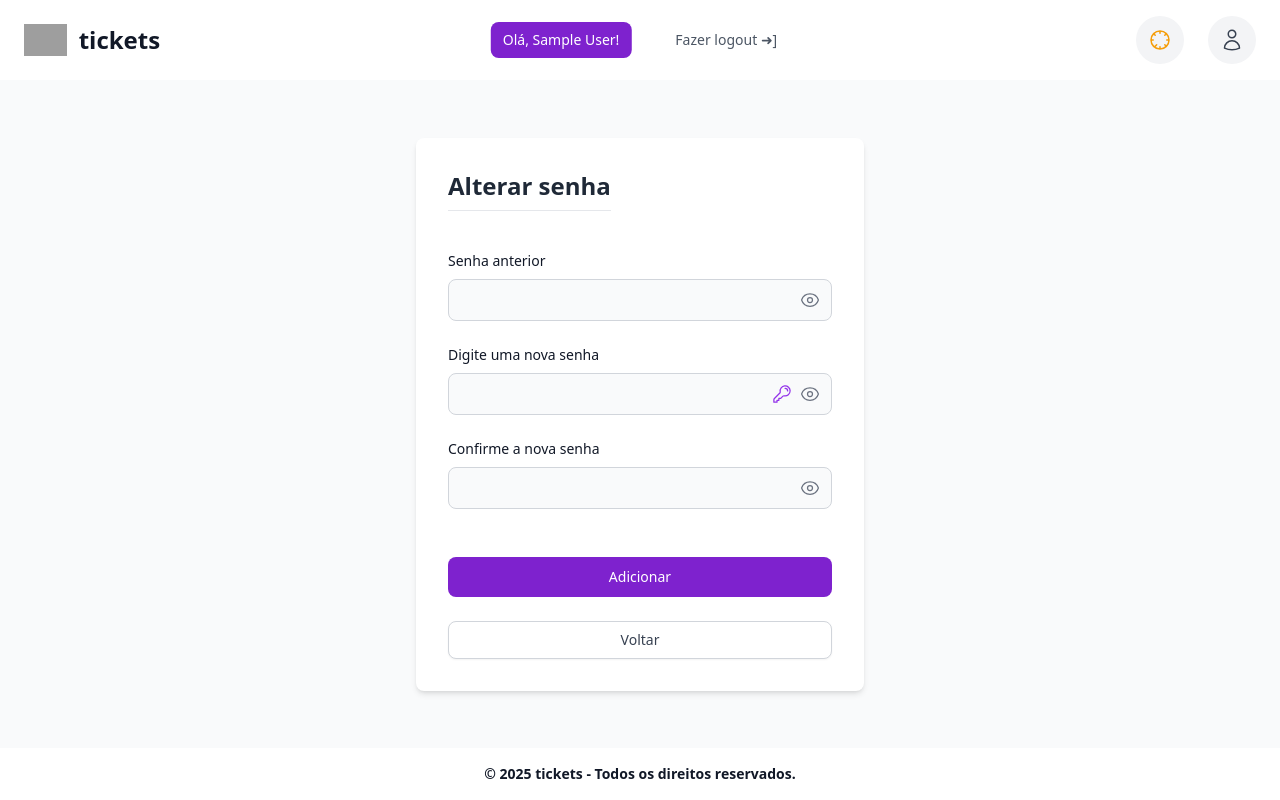
After one commit to lucsdsm/tickets, a Flask app: page /profile/change_password in a window 1280 px wide. The commit adds this page. Run offline with Flask 3, Linux system fonts and the light colour scheme; the visitor is signed in with stand-in values (Sample User, id 1); grey boxes are pictures that could not be loaded.

Commit message:
rota para alteração de senha com validação

```diff
--- a/app/routes/profile/profile.py
+++ b/app/routes/profile/profile.py
@@ -10,3 +10,36 @@ profile = Blueprint('profile', __name__)
 @login_required
 def view():
     return render_template('profile/main.html')
+
+@profile.route('/change_password', methods=['GET', 'POST'])
+@login_required
+def change_password():
+    if request.method == 'POST':
+        old_password = request.form['old_password']
+        password = request.form['password']
+        confirm_password = request.form['confirm_password']
+
+        has_error = False
+
+        if not all([old_password, password, confirm_password]):
+            flash('Todos os campos são obrigatórios.', 'danger')
+            has_error = True
+
+        if not has_error and not current_user.check_password(old_password):
+            flash('A sua senha atual está incorreta.', 'danger')
+            has_error = True
+
+        if not has_error and password != confirm_password:
+            flash('A nova senha e a confirmação não coincidem.', 'danger')
+            has_error = True
+
+        if has_error:
+            return render_template('profile/change-password.html')
+
+        current_user.set_password(password)
+        db.session.commit()
+
+        flash('A sua senha foi alterada com sucesso!', 'success')
+        return redirect(url_for('profile.view'))
+
+    return render_template('profile/change-password.html')
--- a/app/routes/users/users.py
+++ b/app/routes/users/users.py
@@ -20,7 +20,7 @@ def view():
 @users.route('/add_user', methods=['GET', 'POST'])
 @login_required
 @admin_required
-def add_user() -> 'Response':
+def add_user():
     # verifica se o método da requisição é POST
     if request.method == 'POST':
         # obtém os dados do formulário de registro
--- a/app/static/css/output.css
+++ b/app/static/css/output.css
@@ -693,6 +693,10 @@ video {
   display: block;
 }
 
+.inline {
+  display: inline;
+}
+
 .flex {
   display: flex;
 }
@@ -1166,6 +1170,10 @@ video {
 
 .pb-2 {
   padding-bottom: 0.5rem;
+}
+
+.pr-12 {
+  padding-right: 3rem;
 }
 
 .pr-20 {
--- a/app/templates/layout.html
+++ b/app/templates/layout.html
@@ -19,6 +19,13 @@
 
     <!-- alpine.js for interactivity -->
     <script defer src="https://cdn.jsdelivr.net/npm/alpinejs@3.x.x/dist/cdn.min.js"></script>
+
+    <style>
+        input[type="password"]::-ms-reveal,
+        input[type="password"]::-webkit-password-reveal-button {
+            display: none;
+        }
+    </style>
 </head>
 <body class="bg-gray-50 text-gray-800 flex flex-col min-h-screen dark:bg-gray-900 dark:text-gray-200" x-data="{ isLoading: false }">
 
@@ -176,6 +183,7 @@
                 </button>
 
                 <!-- botão de perfil -->
+                {% if current_user.is_authenticated %}
                     <a href="{{ url_for('profile.view') }}" title="Ver Perfil"
                         class="relative w-12 h-12 flex items-center justify-center overflow-hidden rounded-full text-lg text-gray-700 bg-gray-100 hover:bg-gray-200 dark:bg-gray-700 dark:text-gray-200 dark:hover:bg-gray-600 transition-colors focus:outline-none">
 
@@ -187,7 +195,7 @@
                                 d="M15.75 6a3.75 3.75 0 11-7.5 0 3.75 3.75 0 017.5 0zM4.501 20.118a7.5 7.5 0 0114.998 0A17.933 17.933 0 0112 21.75c-2.676 0-5.216-.584-7.499-1.632z" />
                         </svg>
                     </a>
-
+                {% endif %}
 
             </div>
 
@@ -246,7 +254,8 @@
                             })" :class="{ 'dark': darkMode }"> <br>
 
                                 <!-- botão de perfil -->
-                                <a href="#" title="Ver Perfil"
+                                {% if current_user.is_authenticated %}
+                                    <a href="{{ url_for('profile.view') }}" title="Ver Perfil"
                                         class="relative w-12 h-12 flex items-center justify-center overflow-hidden rounded-full text-lg text-gray-700 bg-gray-100 hover:bg-gray-200 dark:bg-gray-700 dark:text-gray-200 dark:hover:bg-gray-600 transition-colors focus:outline-none">
 
                                         <span class="sr-only"> Ver Perfil </span>
@@ -256,7 +265,8 @@
                                             <path stroke-linecap="round" stroke-linejoin="round"
                                                 d="M15.75 6a3.75 3.75 0 11-7.5 0 3.75 3.75 0 017.5 0zM4.501 20.118a7.5 7.5 0 0114.998 0A17.933 17.933 0 0112 21.75c-2.676 0-5.216-.584-7.499-1.632z" />
                                         </svg>
-                                </a> <br>
+                                    </a>
+                                {% endif %} <br>
 
                                 <!-- toggle de tema -->
                                 <button @click="isLoading = true; darkMode = !darkMode; setTimeout(() => { isLoading = false }, 500)" type="button"
--- a/app/templates/panel/users/add-user.html
+++ b/app/templates/panel/users/add-user.html
@@ -75,9 +75,9 @@
                     </div>
                 </div>
             </div>
-
         </fieldset>
 
+        <br>
         <div class="mt-6">
             <button type="submit" class="w-full flex justify-center items-center text-white bg-purple-700 hover:bg-purple-800 focus:ring-4 focus:outline-none focus:ring-purple-300 font-medium rounded-lg text-sm px-5 py-2.5 text-center dark:bg-purple-600 dark:hover:bg-purple-700 dark:focus:ring-purple-800 disabled:opacity-50 disabled:cursor-not-allowed"> Adicionar </button> <br>
             <a href="{{ url_for('panel.view') }}" class="w-full flex justify-center items-center px-4 py-2 border border-gray-300 dark:border-gray-600 rounded-lg shadow-sm text-sm font-medium
--- /dev/null
+++ b/app/templates/profile/change-password.html
@@ -0,0 +1,134 @@
+{% extends "layout.html" %}
+
+{% block content %}
+    <div class="max-w-md mx-auto bg-white dark:bg-gray-800 p-8 rounded-lg shadow-md">
+        <form method="POST" action="#" @submit="isLoading = true">
+            <fieldset class="space-y-6">
+                <legend class="text-2xl font-bold border-b pb-2 mb-4 dark:text-white"> Alterar senha </legend>
+
+                <!-- senha anterior -->
+                <div x-data="{ isPasswordVisible: false }">
+
+                    <label for="old_password" class="block mb-2 text-sm font-medium text-gray-900 dark:text-white"> Senha anterior </label>
+
+                    <div class="relative">
+                        <input :type="isPasswordVisible ? 'text' : 'password'" name="old_password" id="old_password"
+                            class="bg-gray-50 border border-gray-300 text-gray-900 text-sm rounded-lg focus:ring-purple-500 focus:border-purple-500 block w-full p-2.5 pr-12 dark:bg-gray-700 dark:border-gray-600 dark:placeholder-gray-400 dark:text-white"
+                            required>
+
+                        <div class="absolute inset-y-0 right-0 pr-3 flex items-center text-sm leading-5">
+                            <button @click="isPasswordVisible = !isPasswordVisible" type="button" title="Mostrar/Ocultar senha"
+                                class="text-gray-500 hover:text-gray-700 dark:text-gray-400 dark:hover:text-gray-200">
+                                <svg x-show="!isPasswordVisible" class="w-5 h-5" xmlns="http://www.w3.org/2000/svg" fill="none"
+                                    viewBox="0 0 24 24" stroke-width="1.5" stroke="currentColor">
+                                    <path stroke-linecap="round" stroke-linejoin="round"
+                                        d="M2.036 12.322a1.012 1.012 0 010-.639C3.423 7.51 7.36 4.5 12 4.5c4.638 0 8.573 3.007 9.963 7.178.07.207.07.431 0 .639C20.577 16.49 16.64 19.5 12 19.5c-4.638 0-8.573-3.007-9.963-7.178z" />
+                                    <path stroke-linecap="round" stroke-linejoin="round" d="M15 12a3 3 0 11-6 0 3 3 0 016 0z" />
+                                </svg>
+                                <svg x-show="isPasswordVisible" class="w-5 h-5" xmlns="http://www.w3.org/2000/svg" fill="none"
+                                    viewBox="0 0 24 24" stroke-width="1.5" stroke="currentColor">
+                                    <path stroke-linecap="round" stroke-linejoin="round"
+                                        d="M3.98 8.223A10.477 10.477 0 001.934 12C3.226 16.338 7.244 19.5 12 19.5c.993 0 1.953-.138 2.863-.395M6.228 6.228A10.45 10.45 0 0112 4.5c4.756 0 8.773 3.162 10.065 7.498a10.523 10.523 0 01-4.293 5.774M6.228 6.228L3 3m3.228 3.228l3.65 3.65m7.894 7.894L21 21m-3.228-3.228l-3.65-3.65m0 0a3 3 0 10-4.243-4.243m4.243 4.243l-4.243-4.243" />
+                                </svg>
+                            </button>
+                        </div>
+                    </div>
+                </div>
+
+                <!-- nova senha -->
+                <div x-data="{
+                                    password: '',
+                                    isPasswordVisible: false,
+                                    generatePassword() {
+                                        const length = 16;
+                                        const charset = 'abcdefghijklmnopqrstuvwxyzABCDEFGHIJKLMNOPQRSTUVWXYZ0123456789!@#$%^&*()_+~`|}{[]:;?><,./-=';
+                                        let newPassword = '';
+                                        for (let i = 0, n = charset.length; i < length; ++i) {
+                                            newPassword += charset.charAt(Math.floor(Math.random() * n));
+                                        }
+                                        this.password = newPassword;
+                                        this.isPasswordVisible = true; // Mostra a senha gerada
+                                    }
+                                }">
+
+                    <label for="password" class="block mb-2 text-sm font-medium text-gray-900 dark:text-white"> Digite uma nova senha </label>
+
+                    <div class="relative">
+                        <input :type="isPasswordVisible ? 'text' : 'password'" name="password" id="password" x-model="password"
+                            class="bg-gray-50 border border-gray-300 text-gray-900 text-sm rounded-lg focus:ring-purple-500 focus:border-purple-500 block w-full p-2.5 pr-20 dark:bg-gray-700 dark:border-gray-600 dark:placeholder-gray-400 dark:text-white"
+                            required>
+
+                        <div class="absolute inset-y-0 right-0 pr-3 flex items-center space-x-2 text-sm leading-5">
+                            <!-- botão para gerar senha -->
+                            <button @click="generatePassword" type="button" title="Gerar senha aleatória"
+                                class="text-purple-600 hover:text-purple-800 dark:text-purple-400 dark:hover:text-purple-300">
+                                <svg class="w-5 h-5" xmlns="http://www.w3.org/2000/svg" fill="none" viewBox="0 0 24 24"
+                                    stroke-width="1.5" stroke="currentColor">
+                                    <path stroke-linecap="round" stroke-linejoin="round"
+                                        d="M15.75 5.25a3 3 0 013 3m3 0a6 6 0 01-7.029 5.912c-.563-.097-1.159.026-1.563.43L10.5 17.25H8.25v2.25H6v2.25H2.25v-2.818c0-.597.237-1.17.659-1.591l6.499-6.499c.404-.404.527-1 .43-1.563A6 6 0 1121.75 8.25z" />
+                                </svg>
+                            </button>
+                            <!-- botão mostrar/ocultar senha -->
+                            <button @click="isPasswordVisible = !isPasswordVisible" type="button" title="Mostrar/Ocultar senha"
+                                class="text-gray-500 hover:text-gray-700 dark:text-gray-400 dark:hover:text-gray-200">
+                                <svg x-show="!isPasswordVisible" class="w-5 h-5" xmlns="http://www.w3.org/2000/svg" fill="none"
+                                    viewBox="0 0 24 24" stroke-width="1.5" stroke="currentColor">
+                                    <path stroke-linecap="round" stroke-linejoin="round"
+                                        d="M2.036 12.322a1.012 1.012 0 010-.639C3.423 7.51 7.36 4.5 12 4.5c4.638 0 8.573 3.007 9.963 7.178.07.207.07.431 0 .639C20.577 16.49 16.64 19.5 12 19.5c-4.638 0-8.573-3.007-9.963-7.178z" />
+                                    <path stroke-linecap="round" stroke-linejoin="round" d="M15 12a3 3 0 11-6 0 3 3 0 016 0z" />
+                                </svg>
+                                <svg x-show="isPasswordVisible" class="w-5 h-5" xmlns="http://www.w3.org/2000/svg" fill="none"
+                                    viewBox="0 0 24 24" stroke-width="1.5" stroke="currentColor">
+                                    <path stroke-linecap="round" stroke-linejoin="round"
+                                        d="M3.98 8.223A10.477 10.477 0 001.934 12C3.226 16.338 7.244 19.5 12 19.5c.993 0 1.953-.138 2.863-.395M6.228 6.228A10.45 10.45 0 0112 4.5c4.756 0 8.773 3.162 10.065 7.498a10.523 10.523 0 01-4.293 5.774M6.228 6.228L3 3m3.228 3.228l3.65 3.65m7.894 7.894L21 21m-3.228-3.228l-3.65-3.65m0 0a3 3 0 10-4.243-4.243m4.243 4.243l-4.243-4.243" />
+                                </svg>
+                            </button>
+                        </div>
+                    </div>
+                </div>
+
+                <!-- confirmar nova senha -->
+                <div x-data="{ isPasswordVisible: false }">
+
+                    <label for="confirm_password" class="block mb-2 text-sm font-medium text-gray-900 dark:text-white"> Confirme a nova senha </label>
+
+                    <div class="relative">
+                        <input :type="isPasswordVisible ? 'text' : 'password'" name="confirm_password" id="confirm_password"
+                            class="bg-gray-50 border border-gray-300 text-gray-900 text-sm rounded-lg focus:ring-purple-500 focus:border-purple-500 block w-full p-2.5 pr-12 dark:bg-gray-700 dark:border-gray-600 dark:placeholder-gray-400 dark:text-white"
+                            required>
+
+                        <div class="absolute inset-y-0 right-0 pr-3 flex items-center text-sm leading-5">
+                            <button @click="isPasswordVisible = !isPasswordVisible" type="button" title="Mostrar/Ocultar senha"
+                                class="text-gray-500 hover:text-gray-700 dark:text-gray-400 dark:hover:text-gray-200">
+                                <svg x-show="!isPasswordVisible" class="w-5 h-5" xmlns="http://www.w3.org/2000/svg" fill="none"
+                                    viewBox="0 0 24 24" stroke-width="1.5" stroke="currentColor">
+                                    <path stroke-linecap="round" stroke-linejoin="round"
+                                        d="M2.036 12.322a1.012 1.012 0 010-.639C3.423 7.51 7.36 4.5 12 4.5c4.638 0 8.573 3.007 9.963 7.178.07.207.07.431 0 .639C20.577 16.49 16.64 19.5 12 19.5c-4.638 0-8.573-3.007-9.963-7.178z" />
+                                    <path stroke-linecap="round" stroke-linejoin="round" d="M15 12a3 3 0 11-6 0 3 3 0 016 0z" />
+                                </svg>
+                                <svg x-show="isPasswordVisible" class="w-5 h-5" xmlns="http://www.w3.org/2000/svg" fill="none"
+                                    viewBox="0 0 24 24" stroke-width="1.5" stroke="currentColor">
+                                    <path stroke-linecap="round" stroke-linejoin="round"
+                                        d="M3.98 8.223A10.477 10.477 0 001.934 12C3.226 16.338 7.244 19.5 12 19.5c.993 0 1.953-.138 2.863-.395M6.228 6.228A10.45 10.45 0 0112 4.5c4.756 0 8.773 3.162 10.065 7.498a10.523 10.523 0 01-4.293 5.774M6.228 6.228L3 3m3.228 3.228l3.65 3.65m7.894 7.894L21 21m-3.228-3.228l-3.65-3.65m0 0a3 3 0 10-4.243-4.243m4.243 4.243l-4.243-4.243" />
+                                </svg>
+                            </button>
+                        </div>
+                    </div>
+                </div> <br>
+
+                <!-- voltar -->
+                <div class="mt-6">
+                    <button type="submit" class="w-full flex justify-center items-center text-white bg-purple-700 hover:bg-purple-800 focus:ring-4 focus:outline-none focus:ring-purple-300 font-medium rounded-lg text-sm px-5 py-2.5 text-center dark:bg-purple-600 dark:hover:bg-purple-700 dark:focus:ring-purple-800 disabled:opacity-50 disabled:cursor-not-allowed"> Adicionar </button> <br>
+                    <a href="{{ url_for('panel.view') }}" class="w-full flex justify-center items-center px-4 py-2 border border-gray-300 dark:border-gray-600 rounded-lg shadow-sm text-sm font-medium
+                        text-gray-700 bg-white hover:bg-gray-50
+                        dark:text-gray-200 dark:bg-gray-800 dark:hover:bg-gray-600
+                        transition-colors duration-200"> Voltar
+                    </a>
+                </div>
+            </fieldset>
+        </form>
+
+
+
+</div>
+{% endblock %}
--- a/app/templates/profile/main.html
+++ b/app/templates/profile/main.html
@@ -5,7 +5,7 @@
         <fieldset class="space-y-6">
             <legend class="text-2xl font-bold border-b pb-2 mb-4 dark:text-white"> Meu perfil </legend>
 
-            <!-- <div class="mt-4">
-                <a href="{{ url_for('users.view') }}" class="w-1/2 mx-auto flex justify-center items-center text-white bg-purple-700 hover:bg-purple-800 focus:ring-4 focus:outline-none focus:ring-purple-300 font-medium rounded-lg text-sm px-5 py-2.5 text-center dark:bg-purple-600 dark:hover:bg-purple-700 dark:focus:ring-purple-800 disabled:opacity-50 disabled:cursor-not-allowed"> Usuários </a>
-            </div> -->
+            <div class="mt-4">
+                <a href="{{ url_for('profile.change_password') }}" class="w-1/2 mx-auto flex justify-center items-center text-white bg-purple-700 hover:bg-purple-800 focus:ring-4 focus:outline-none focus:ring-purple-300 font-medium rounded-lg text-sm px-5 py-2.5 text-center dark:bg-purple-600 dark:hover:bg-purple-700 dark:focus:ring-purple-800 disabled:opacity-50 disabled:cursor-not-allowed"> Alterar senha </a>
+            </div>
 {% endblock %}
```
Also changed, not shown: app/templates/panel/users/main.html (+32 -0 lines). Lines whose indentation alone changed are shown as unchanged.
